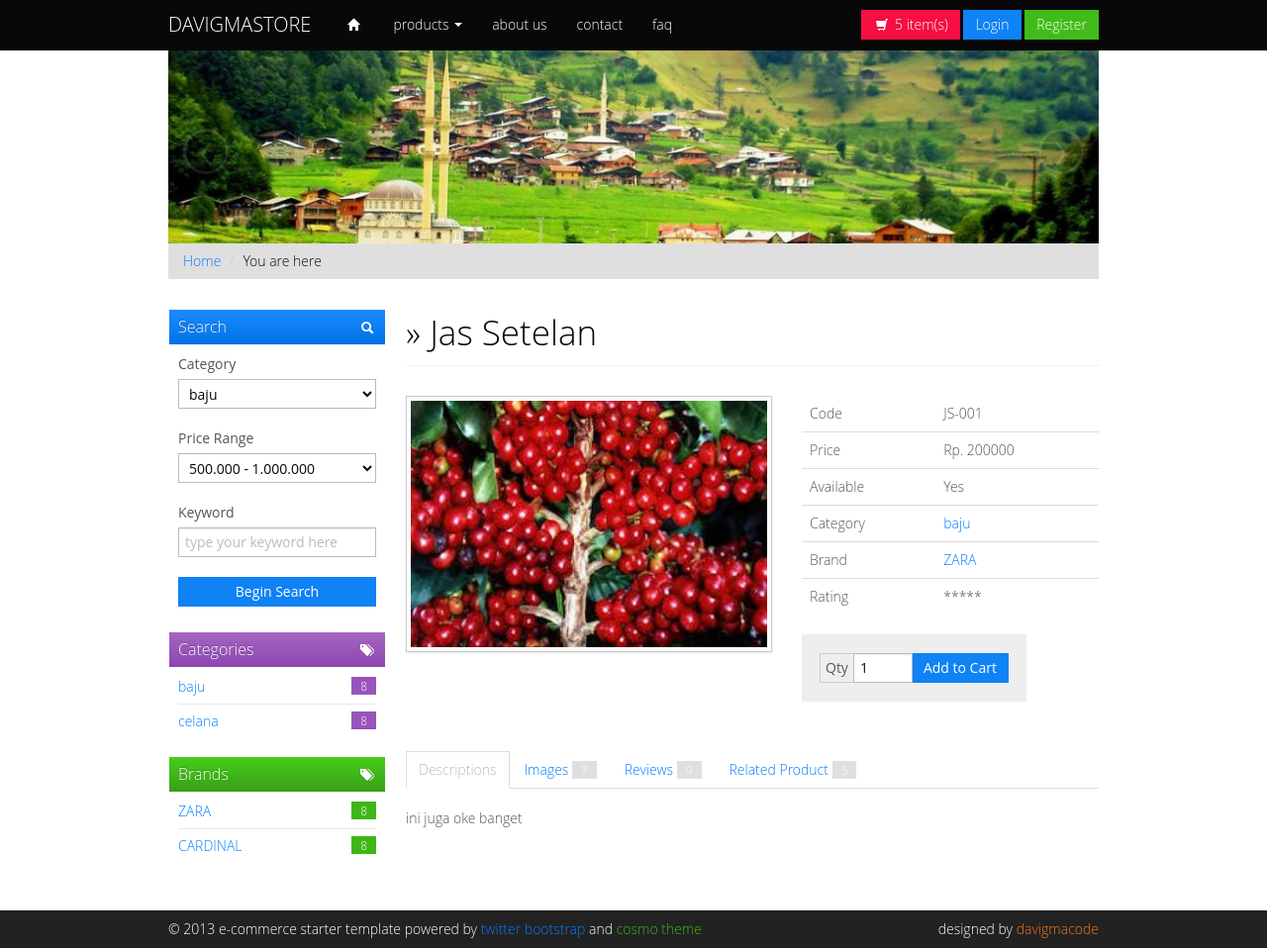
After one commit to alfiansetia/ci3-ecommerce, a CodeIgniter app: page /ci3-ecommerce/home/detail/jas-setelan in a window 1280 px wide. The commit adds this page. Shown: the whole page at 99% size. Run offline with CodeIgniter, Linux system fonts and the light colour scheme; data comes from the database, SQL or seed files in the repository; both versions use the stored data as it was after the commit; some libraries are stand-ins or nearby versions.

Commit message:
update
- SQL
- Pages (About, Contact, FAQ)
- Include Template Master
- Other

```diff
--- a/application/controllers/Home.php
+++ b/application/controllers/Home.php
@@ -9,15 +9,71 @@ class Home extends CI_Controller
 	function __construct()
 	{
 		parent::__construct();
-		$this->load->model('Product_m');
+		$this->load->model(['Product_m', 'Category_m', 'Brand_m']);
 	}
 
 	public function index()
 	{
-		$data['products'] = $this->Product_m->getAll();
+		$input = $this->input->get(NULL, TRUE);
+		if (isset($input['category']) && $input['category'] != '') {
+			$data['products'] = $this->Product_m->getByCategory($input['category']);
+		} elseif (isset($input['brand']) && $input['brand'] != '') {
+			$data['products'] = $this->Product_m->getByBrand($input['brand']);
+		} else {
+			$data['products'] = $this->Product_m->getByActive();
+		}
+		$data['category'] = $this->Category_m->getByActive();
+		$data['brands'] = $this->Brand_m->getAll();
 		$this->load->view('body/header');
-		$this->load->view('body/nav');
+		$this->load->view('body/nav', $data);
 		$this->load->view('product/product', $data);
 		$this->load->view('body/footer');
 	}
+
+	public function detail($slug = null)
+	{
+		$data['products'] = $this->Product_m->getByActive();
+		$data['category'] = $this->Category_m->getByActive();
+		$data['brands'] = $this->Brand_m->getAll();
+		$data['product'] = $this->Product_m->getBySlug($slug);
+		if ($slug != null && $data['product'] != null) {
+			$data['relates'] = $this->Product_m->getByCategory($data['product']->product_category);
+			$this->load->view('body/header');
+			$this->load->view('body/nav', $data);
+			$this->load->view('product/detail', $data);
+			$this->load->view('body/footer');
+		} else {
+			show_404();
+		}
+	}
+
+	public function about()
+	{
+		$data['category'] = $this->Category_m->getByActive();
+		$data['brands'] = $this->Brand_m->getAll();
+		$this->load->view('body/header');
+		$this->load->view('body/nav', $data);
+		$this->load->view('pages/about');
+		$this->load->view('body/footer');
+	}
+
+	public function contact()
+	{
+		$data['category'] = $this->Category_m->getByActive();
+		$data['brands'] = $this->Brand_m->getAll();
+		$this->load->view('body/header');
+		$this->load->view('body/nav', $data);
+		$this->load->view('pages/contact');
+		$this->load->view('body/footer');
+	}
+
+	public function faq()
+	{
+		$data['category'] = $this->Category_m->getByActive();
+		$data['brands'] = $this->Brand_m->getAll();
+		$this->load->view('body/header');
+		$this->load->view('body/nav', $data);
+		$this->load->view('pages/faq');
+		$this->load->view('body/footer');
+	}
 }
--- /dev/null
+++ b/application/models/Brand_m.php
@@ -0,0 +1,12 @@
+<?php
+
+class Brand_m extends CI_Model
+{
+
+    private $table = 'brands';
+
+    public function getAll()
+    {
+        return $this->db->get($this->table)->result();
+    }
+}
--- /dev/null
+++ b/application/models/Category_m.php
@@ -0,0 +1,12 @@
+<?php
+
+class Category_m extends CI_Model
+{
+
+    private $table = 'category';
+
+    public function getByActive()
+    {
+        return $this->db->get_where($this->table, ['category_status' => 1])->result();
+    }
+}
--- a/application/models/Product_m.php
+++ b/application/models/Product_m.php
@@ -9,8 +9,28 @@ class Product_m extends CI_Model
         return $this->db->get_where();
     }
 
-    public function getAll()
+    public function getByActive()
     {
-        return $this->db->get($this->table)->result();
+        return $this->db->get_where($this->table, ['product_status' => 1])->result();
+    }
+
+    public function getBySlug($slug)
+    {
+        $this->db->select('*');
+        $this->db->from($this->table);
+        $this->db->join('category', 'category.category_id = products.product_category');
+        $this->db->join('brands', 'brands.brand_id = products.product_brand');
+        $this->db->where('product_slug', $slug);
+        return $this->db->get()->row();
+    }
+
+    public function getByCategory($category)
+    {
+        return $this->db->get_where($this->table, ['product_category' => $category])->result();
+    }
+
+    public function getByBrand($brand)
+    {
+        return $this->db->get_where($this->table, ['product_brand' => $brand])->result();
     }
 }
--- a/application/views/body/footer.php
+++ b/application/views/body/footer.php
@@ -1,3 +1,8 @@
+
+    </div>
+
+</div>
+<!-- /.container -->
 <div class="dafooter">
          <div class="container">
             <div class="row">
@@ -79,10 +84,10 @@
             <button class="btn" data-dismiss="modal" aria-hidden="true">Close</button>
          </div>
       </div>
-      <script type="text/javascript" src="./assets/main/js/bootstrap.min.js" charset="UTF-8"></script>
-      <script type="text/javascript" src="./assets/plugin/bootstrap-select/bootstrap-select.js" charset="UTF-8"></script>
-      <script type="text/javascript" src="./assets/plugin/blockui/jquery.blockUI.js" charset="UTF-8"></script>
-      <script type="text/javascript" src="./assets/plugin/alertify/alertify.min.js" charset="UTF-8"></script>
+      <script type="text/javascript" src="<?= base_url() ?>assets/main/js/bootstrap.min.js" charset="UTF-8"></script>
+      <script type="text/javascript" src="<?= base_url() ?>assets/plugin/bootstrap-select/bootstrap-select.js" charset="UTF-8"></script>
+      <script type="text/javascript" src="<?= base_url() ?>assets/plugin/blockui/jquery.blockUI.js" charset="UTF-8"></script>
+      <script type="text/javascript" src="<?= base_url() ?>assets/plugin/alertify/alertify.min.js" charset="UTF-8"></script>
       <SCRIPT type="text/javascript">
          $(document).ready(function(){
 
@@ -105,7 +110,7 @@
          		e.preventDefault();
          		$.blockUI({
          			showOverlay: false,
-         			message: "<img src='./assets/main/img/loading.gif' />",
+         			message: "<img src='<?= base_url() ?>assets/main/img/loading.gif' />",
          			css: {
          				top:  ($(window).height() - 30) /2 + 'px',
                        			left: ($(window).width() - 80) /2 + 'px',
--- a/application/views/body/header.php
+++ b/application/views/body/header.php
@@ -4,11 +4,11 @@
       <meta charset="utf-8">
       <meta name="viewport" content="width=device-width">
       <title>Products List | Davigmastore</title>
-      <link type="text/css" rel="stylesheet" href="./assets/main/css/cosmo.min.css" media="screen">
-      <link type="text/css" rel="stylesheet" href="./assets/main/css/custom.frontend.css" media="screen">
-      <link type="text/css" rel="stylesheet" href="./assets/plugin/bootstrap-select/bootstrap-select.css" media="screen">
-      <link type="text/css" rel="stylesheet" href="./assets/plugin/alertify/alertify.core.css" media="screen">
-      <link type="text/css" rel="stylesheet" href="./assets/plugin/alertify/alertify.cosmo.css" media="screen">
-      <script type="text/javascript" src="./assets/main/js/jquery-1.8.3.min.js" charset="UTF-8"></script>
+      <link type="text/css" rel="stylesheet" href="<?= base_url() ?>assets/main/css/cosmo.min.css" media="screen">
+      <link type="text/css" rel="stylesheet" href="<?= base_url() ?>assets/main/css/custom.frontend.css" media="screen">
+      <link type="text/css" rel="stylesheet" href="<?= base_url() ?>assets/plugin/bootstrap-select/bootstrap-select.css" media="screen">
+      <link type="text/css" rel="stylesheet" href="<?= base_url() ?>assets/plugin/alertify/alertify.core.css" media="screen">
+      <link type="text/css" rel="stylesheet" href="<?= base_url() ?>assets/plugin/alertify/alertify.cosmo.css" media="screen">
+      <script type="text/javascript" src="<?= base_url() ?>assets/main/js/jquery-1.8.3.min.js" charset="UTF-8"></script>
    </head>
    <body>
--- a/application/views/body/nav.php
+++ b/application/views/body/nav.php
@@ -1,10 +1,10 @@
 <div class="navbar navbar-fixed-top">
    <div class="navbar-inner">
       <div class="container">
-               <a href="./index.html" class="brand">DAVIGMASTORE</a>
+         <a href="<?= base_url('home') ?>" class="brand">DAVIGMASTORE</a>
          <div id="main-menu" class="nav-collapse">
             <ul id="main-menu-left" class="nav">
-                     <li><a href="./index.html" title="beranda"><i class="icon-home icon-white"></i></a></li>
+               <li><a href="<?= base_url('home') ?>" title="beranda"><i class="icon-home icon-white"></i></a></li>
                <li id="preview-menu" class="dropdown">
                   <a href="#" data-toggle="dropdown" class="dropdown-toggle">products <b class="caret"></b></a>
                   <ul class="dropdown-menu">
@@ -15,37 +15,24 @@
                      <li class="dropdown-submenu">
                         <a href="#">by categories</a>
                         <ul class="dropdown-menu">
-                                 <li><a href="#">category 001</a></li>
-                                 <li><a href="#">category 002</a></li>
-                                 <li><a href="#">category 003</a></li>
-                                 <li><a href="#">category 004</a></li>
-                                 <li class="dropdown-submenu">
-                                    <a href="#">category 005</a>
-                                    <ul class="dropdown-menu">
-                                       <li><a href="#">sub category 001</a></li>
-                                       <li><a href="#">sub category 002</a></li>
-                                       <li><a href="#">sub category 003</a></li>
-                                       <li><a href="#">sub category 004</a></li>
-                                       <li><a href="#">sub category 005</a></li>
-                                    </ul>
-                                 </li>
+                           <?php foreach ($category as $key => $data) { ?>
+                              <li><a href="<?= base_url('home?category=' . $data->category_id) ?>"><?= $data->category_name ?></a></li>
+                           <?php } ?>
                         </ul>
                      </li>
                      <li class="dropdown-submenu">
                         <a href="#">by brands</a>
                         <ul class="dropdown-menu">
-                                 <li><a href="#">brand 001</a></li>
-                                 <li><a href="#">brand 002</a></li>
-                                 <li><a href="#">brand 003</a></li>
-                                 <li><a href="#">brand 004</a></li>
-                                 <li><a href="#">brand 005</a></li>
+                           <?php foreach ($brands as $key => $data) { ?>
+                              <li><a href="<?= base_url('home?brand=' . $data->brand_id) ?>"><?= $data->brand_name ?></a></li>
+                           <?php } ?>
                         </ul>
                      </li>
                   </ul>
                </li>
-                     <li><a href="./about.html">about us</a></li>
-                     <li><a href="./contact.html">contact</a></li>
-                     <li><a href="./faq.html">faq</a></li>
+               <li><a href="<?= base_url('home/about') ?>">about us</a></li>
+               <li><a href="<?= base_url('home/contact') ?>">contact</a></li>
+               <li><a href="<?= base_url('home/faq') ?>">faq</a></li>
             </ul>
             <div class="pull-right">
                <a id="action-show-cart" class="btn btn-danger" href="#"><i class="icon-shopping-cart icon-white"></i> <span id="item-count">5</span> item(s)</a>
@@ -56,3 +43,26 @@
       </div>
    </div>
 </div>
+
+<div class="container">
+    <div id="myCarousel" class="carousel slide" style="margin-bottom:0">
+        <div class="carousel-inner">
+            <div class="item">
+                <img src="<?= base_url('assets/main/img/banner/1.png') ?>" alt="">
+            </div>
+            <div class="item">
+                <img src="<?= base_url('assets/main/img/banner/2.png') ?>" alt="">
+            </div>
+            <div class="item active">
+                <img src="<?= base_url('assets/main/img/banner/3.jpeg') ?>" alt="">
+            </div>
+        </div>
+        <!-- Carousel nav -->
+        <a class="carousel-control left" href="#myCarousel" data-slide="prev">&lsaquo;</a>
+        <a class="carousel-control right" href="#myCarousel" data-slide="next">&rsaquo;</a>
+    </div>
+    <ul class="breadcrumb" style="margin-bottom:30px">
+        <li><a href="<?= base_url('home') ?>">Home</a> <span class="divider">/</span></li>
+        <li class="active">You are here</li>
+    </ul>
+    <div class="row">
--- /dev/null
+++ b/application/views/product/detail.php
@@ -0,0 +1,204 @@
+<div class="span3">
+    <div class="dabox">
+        <h3 class="btn-primary"><i class="pull-right icon-search icon-white"></i> Search</h3>
+        <form style="margin: 0;">
+            <div class="control-group">
+                <label class="control-label" for="categories">Category</label>
+                <div class="controls row-fluid">
+                    <select class="selectpicker span12">
+                        <?php foreach ($category as $key => $data) { ?>
+                            <option value="<?= $data->category_id ?>"><?= $data->category_name ?></option>
+                        <?php } ?>
+                    </select>
+                </div>
+            </div>
+            <div class="control-group">
+                <label class="control-label" for="categories">Price Range</label>
+                <div class="controls row-fluid">
+                    <select class="selectpicker span12">
+                        <option>
+                            < 500.000</option>
+                        <option selected>500.000 - 1.000.000</option>
+                        <option>1.500.000 - 2.000.000</option>
+                        <option>> 2.000.000</option>
+                    </select>
+                </div>
+            </div>
+            <div class="control-group">
+                <label class="control-label" for="keyword">Keyword</label>
+                <div class="controls row-fluid">
+                    <input type="text" name="keyword" placeholder="type your keyword here" class="span12">
+                </div>
+            </div>
+            <button class="btn btn-block btn-primary" type="button">Begin Search</button>
+        </form>
+    </div>
+    <div class="dabox">
+        <h3 class="btn-info"><i class="pull-right icon-tags icon-white"></i> Categories</h3>
+        <ul>
+            <?php foreach ($category as $key => $data) { ?>
+                <li><a href="<?= base_url('home?category=' . $data->category_id) ?>"><?= $data->category_name ?> <span class="pull-right badge badge-info">8</span></a></li>
+            <?php } ?>
+        </ul>
+    </div>
+    <div class="dabox">
+        <h3 class="btn-success"><i class="pull-right icon-tags icon-white"></i> Brands</h3>
+        <ul>
+            <?php foreach ($brands as $key => $data) { ?>
+                <li><a href="<?= base_url('home?brand=' . $data->brand_id) ?>"><?= $data->brand_name ?> <span class="pull-right badge badge-success">8</span></a></li>
+            <?php } ?>
+        </ul>
+    </div>
+</div>
+<div class="span9">
+    <div class="page-header">
+        <h1>&raquo; <?= $product->product_name ?></h1>
+    </div>
+    <div class="row" style="margin-bottom:30px;">
+        <div class="span5">
+            <img src="<?= base_url('assets/main/img/product/' . $product->product_image) ?>" width="360" height="300" class="img-polaroid">
+        </div>
+        <div class="span4">
+            <table class="table">
+                <tr>
+                    <td>Code</td>
+                    <td><?= $product->product_code ?></td>
+                </tr>
+                <tr>
+                    <td>Price</td>
+                    <td>Rp. <?= $product->product_price ?></td>
+                </tr>
+                <tr>
+                    <td>Available</td>
+                    <td><?= $product->product_stok > 0 ? 'Yes' : 'No' ?></td>
+                </tr>
+                <tr>
+                    <td>Category</td>
+                    <td><a href="#"><?= $product->category_name ?></a></td>
+                </tr>
+                <tr>
+                    <td>Brand</td>
+                    <td><a href="#"><?= $product->brand_name ?></a></td>
+                </tr>
+                <tr>
+                    <td>Rating</td>
+                    <td>*****</td>
+                </tr>
+            </table>
+            <div class="well input-prepend input-append">
+                <span class="add-on">Qty</span>
+                <input class="span1" type="text" value="1">
+                <button class="btn btn-primary" type="button">Add to Cart</button>
+            </div>
+        </div>
+    </div>
+    <ul class="nav nav-tabs" id="details-tab">
+        <li class="active"><a href="#detail-description" data-toggle="tab">Descriptions</a></li>
+        <li><a href="#detail-images" data-toggle="tab">Images <span class="badge">7</span></a></li>
+        <li><a href="#detail-reviews" data-toggle="tab">Reviews <span class="badge">9</span></a></li>
+        <li><a href="#detail-related" data-toggle="tab">Related Product <span class="badge">5</span></a></li>
+    </ul>
+    <div class="tab-content">
+        <div class="tab-pane active" id="detail-description">
+            <p><?= $product->product_desc ?></p>
+        </div>
+        <div class="tab-pane" id="detail-images">
+            <ul class="thumbnails">
+                <li class="span3">
+                    <a href="#" class="thumbnail">
+                        <img src="<?= base_url('assets/main/img/product/' . $product->product_image) ?>" width="260" height="200">
+                    </a>
+                </li>
+                <li class="span3">
+                    <a href="#" class="thumbnail">
+                        <img src="<?= base_url('assets/main/img/product/' . $product->product_image) ?>" width="260" height="200">
+                    </a>
+                </li>
+                <li class="span3">
+                    <a href="#" class="thumbnail">
+                        <img src="<?= base_url('assets/main/img/product/' . $product->product_image) ?>" width="260" height="200">
+                    </a>
+                </li>
+                <li class="span3">
+                    <a href="#" class="thumbnail">
+                        <img src="<?= base_url('assets/main/img/product/' . $product->product_image) ?>" width="260" height="200">
+                    </a>
+                </li>
+                <li class="span3">
+                    <a href="#" class="thumbnail">
+                        <img src="<?= base_url('assets/main/img/product/' . $product->product_image) ?>" width="260" height="200">
+                    </a>
+                </li>
+            </ul>
+        </div>
+        <div class="tab-pane" id="detail-reviews">
+            <div class="row-fluid">
+                <form method="post" class="span12 well" action="#">
+                    <div class="control-group">
+                        <label class="control-label" for="message">Your Review</label>
+                        <div class="controls">
+                            <textarea class="span12" name="message" rows="5"></textarea>
+                        </div>
+                    </div>
+                    <button type="submit" class="btn btn-primary">Send</button>
+                    <button type="reset" class="btn">Reset</button>
+                </form>
+            </div>
+            <div class="media">
+                <a class="pull-left" href="#">
+                    <img src="<?= base_url('assets/main/img/product/' . $product->product_image) ?>" width="64" height="64">
+                </a>
+                <div class="media-body">
+                    <h4 class="media-heading">User Name</h4>
+                    Cras sit amet nibh libero, in gravida nulla. Nulla vel metus scelerisque ante sollicitudin commodo. Cras purus odio, vestibulum in vulputate at, tempus viverra turpis. Fusce condimentum nunc ac nisi vulputate fringilla. Donec lacinia congue felis in faucibus.
+                </div>
+            </div>
+            <div class="media">
+                <a class="pull-left" href="#">
+                    <img src="<?= base_url('assets/main/img/product/' . $product->product_image) ?>" width="64" height="64">
+                </a>
+                <div class="media-body">
+                    <h4 class="media-heading">User Name</h4>
+                    Cras sit amet nibh libero, in gravida nulla. Nulla vel metus scelerisque ante sollicitudin commodo. Cras purus odio, vestibulum in vulputate at, tempus viverra turpis. Fusce condimentum nunc ac nisi vulputate fringilla. Donec lacinia congue felis in faucibus.
+                    <div class="media">
+                        <a class="pull-left" href="#">
+                            <img src="<?= base_url('assets/main/img/product/' . $product->product_image) ?>" width="64" height="64">
+                        </a>
+                        <div class="media-body">
+                            <h4 class="media-heading">User Name</h4>
+                            Cras sit amet nibh libero, in gravida nulla. Nulla vel metus scelerisque ante sollicitudin commodo. Cras purus odio, vestibulum in vulputate at, tempus viverra turpis. Fusce condimentum nunc ac nisi vulputate fringilla. Donec lacinia congue felis in faucibus.
+                            <div class="media">
+                                <a class="pull-left" href="#">
+                                    <img src="<?= base_url('assets/main/img/product/' . $product->product_image) ?>" width="64" height="64">
+                                </a>
+                                <div class="media-body">
+                                    <h4 class="media-heading">User Name</h4>
+                                    Cras sit amet nibh libero, in gravida nulla. Nulla vel metus scelerisque ante sollicitudin commodo. Cras purus odio, vestibulum in vulputate at, tempus viverra turpis. Fusce condimentum nunc ac nisi vulputate fringilla. Donec lacinia congue felis in faucibus.
+                                </div>
+                            </div>
+                        </div>
+                    </div>
+                </div>
+            </div>
+        </div>
+        <div class="tab-pane" id="detail-related">
+            <ul class="thumbnails">
+                <?php foreach ($relates as $data) { ?>
+                    <li class="span3">
+                        <div class="thumbnail">
+                            <h3 class="btn-success"><?= $data->product_name ?></h3>
+                            <img src="<?= base_url('assets/main/img/product/' . $data->product_image) ?>" width="260" height="180">
+                            <div class="action btn-primary">
+                                <div class="btn-group">
+                                    <a href="./product_detail.html" class="btn btn-warning" title="product detail"><i class="icon-search icon-white"></i></a>
+                                    <a href="#" class="btn btn-warning action-add-item" title="add to cart"><i class="icon-shopping-cart icon-white"></i></a>
+                                </div>
+                                &nbsp;Rp <?= $data->product_price ?>
+                            </div>
+                        </div>
+                    </li>
+                <?php } ?>
+            </ul>
+        </div>
+    </div>
+</div>
```
Also changed, not shown: application/views/pages/about.php (added, +58 -0 lines), application/views/pages/contact.php (added, +93 -0 lines), application/views/pages/faq.php (added, +58 -0 lines), application/views/product/product.php (+10 -40 lines), tokoku.sql (+11 -8 lines), 1 other file. Lines whose indentation alone changed are shown as unchanged.
